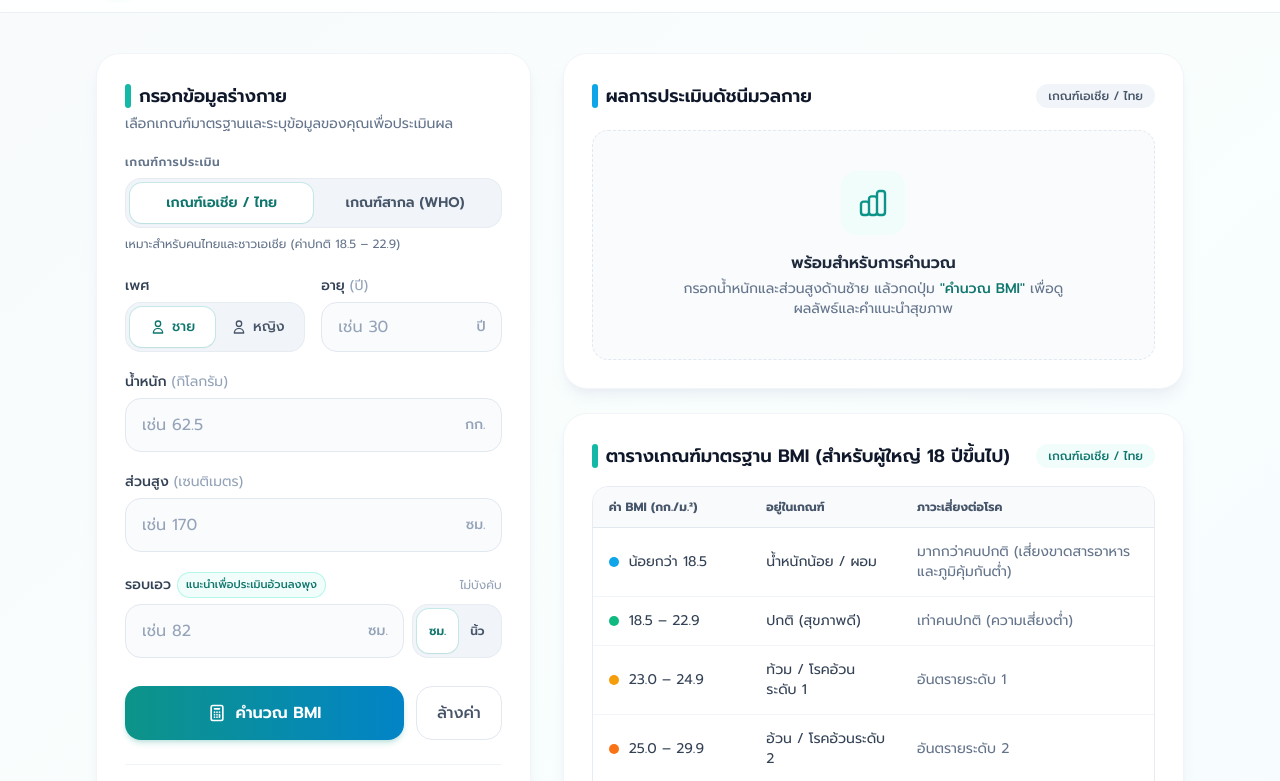
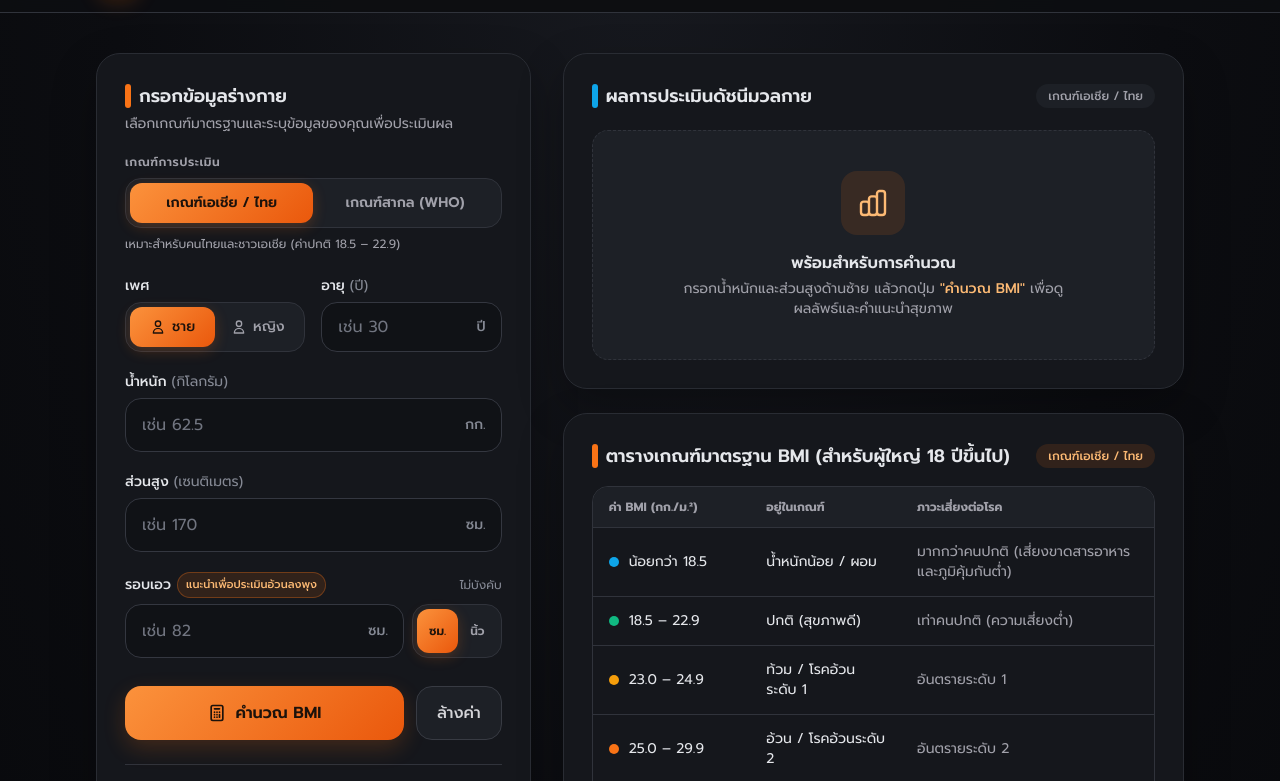
Before and after one commit to TheDevilEver/BMI01, a plain HTML site: page index.html in a window 1280 px wide. Shown: the part 68-849 px from the top of the page. Drawn offline with nearby package versions, Linux system fonts and the light colour scheme.

Commit message:
Add files via upload
second commit

```diff
--- a/index.html
+++ b/index.html
@@ -14,8 +14,218 @@
   <script src="https://cdn.tailwindcss.com"></script>
 
   <style>
+    :root {
+      color-scheme: dark;
+    }
+
     body {
       font-family: 'Prompt', -apple-system, BlinkMacSystemFont, sans-serif;
+      background: radial-gradient(ellipse at top, #17191f 0%, #0c0d11 58%, #08090c 100%) !important;
+      color: #e5e7eb !important;
+    }
+
+    ::selection {
+      background: rgba(249, 115, 22, 0.35);
+      color: #fff7ed;
+    }
+
+    header {
+      background: rgba(13, 14, 18, 0.94) !important;
+      border-color: #292b31 !important;
+    }
+
+    header .bg-gradient-to-br {
+      background: linear-gradient(135deg, #fb923c, #ea580c) !important;
+      box-shadow: 0 8px 20px rgba(249, 115, 22, 0.2) !important;
+    }
+
+    main .rounded-3xl.bg-white {
+      background: #15171c !important;
+      border-color: #292c33 !important;
+      box-shadow: 0 18px 45px rgba(0, 0, 0, 0.26) !important;
+    }
+
+    footer {
+      background: rgba(21, 23, 28, 0.92) !important;
+      border-color: #292c33 !important;
+    }
+
+    body .text-slate-900,
+    body .text-slate-800,
+    body .text-slate-700 {
+      color: #e5e7eb !important;
+    }
+
+    body .text-slate-600,
+    body .text-slate-500 {
+      color: #a1a1aa !important;
+    }
+
+    body .text-slate-400 {
+      color: #858994 !important;
+    }
+
+    body .text-teal-900,
+    body .text-teal-800,
+    body .text-teal-700,
+    body .text-teal-600 {
+      color: #fdba74 !important;
+    }
+
+    body .bg-slate-50,
+    body .bg-slate-50\/70,
+    body .bg-slate-50\/80,
+    body .bg-slate-100 {
+      background-color: #1d2026 !important;
+    }
+
+    body [class*="border-slate-"] {
+      border-color: #30333b !important;
+    }
+
+    body [class*="divide-slate-"] > :not([hidden]) ~ :not([hidden]) {
+      border-color: #30333b !important;
+    }
+
+    body .bg-teal-50,
+    body .bg-teal-50\/70 {
+      background-color: rgba(249, 115, 22, 0.12) !important;
+    }
+
+    body [class*="border-teal-"] {
+      border-color: rgba(249, 115, 22, 0.32) !important;
+    }
+
+    body .bg-teal-500,
+    body .bg-teal-600 {
+      background-color: #f97316 !important;
+    }
+
+    #btnAsia.bg-white,
+    #btnWho.bg-white,
+    #btnWaistCm.bg-white,
+    #btnWaistIn.bg-white,
+    #bmiForm input[type="radio"]:checked + span {
+      background: linear-gradient(135deg, #fb923c, #ea580c) !important;
+      color: #1c120b !important;
+      box-shadow: 0 4px 14px rgba(249, 115, 22, 0.22) !important;
+      --tw-ring-color: rgba(249, 115, 22, 0.4) !important;
+    }
+
+    #bmiForm input[type="number"] {
+      background: #101216 !important;
+      border-color: #343740 !important;
+      color: #f4f4f5 !important;
+    }
+
+    #bmiForm input[type="number"]:focus {
+      background: #111318 !important;
+      border-color: #f97316 !important;
+      box-shadow: 0 0 0 4px rgba(249, 115, 22, 0.16) !important;
+    }
+
+    #bmiForm input[type="number"]::placeholder {
+      color: #717580 !important;
+    }
+
+    #calculateBtn {
+      background: linear-gradient(135deg, #fb923c, #ea580c) !important;
+      color: #1c120b !important;
+      box-shadow: 0 8px 22px rgba(249, 115, 22, 0.2) !important;
+    }
+
+    #calculateBtn:hover {
+      background: linear-gradient(135deg, #fdba74, #f97316) !important;
+      box-shadow: 0 10px 26px rgba(249, 115, 22, 0.28) !important;
+    }
+
+    #resetBtn {
+      background: #1d2026 !important;
+      border-color: #383b43 !important;
+      color: #d4d4d8 !important;
+    }
+
+    #resetBtn:hover {
+      background: #292c33 !important;
+      color: #fff !important;
+    }
+
+    #emptyState,
+    #idealWeightSection > div,
+    #weightActionCard,
+    #resultContent > div.bg-slate-50,
+    #healthAdviceText {
+      border-color: #30333b !important;
+    }
+
+    #waistAnalysisCard {
+      background: #15171c !important;
+      border-color: #30333b !important;
+    }
+
+    #seniorAlertBanner {
+      background: rgba(30, 58, 88, 0.38) !important;
+      border-color: rgba(96, 165, 250, 0.3) !important;
+      color: #dbeafe !important;
+    }
+
+    #seniorAlertBanner h3,
+    #seniorAlertBanner p,
+    #seniorAlertBanner .text-sky-900 {
+      color: #bfdbfe !important;
+    }
+
+    #idealWeightSection > div:first-child {
+      background: rgba(249, 115, 22, 0.1) !important;
+    }
+
+    #weightActionCard {
+      background: rgba(30, 58, 88, 0.28) !important;
+    }
+
+    #weightActionCard .text-sky-900 {
+      color: #bfdbfe !important;
+    }
+
+    #markerValueTag {
+      background: #f97316 !important;
+      color: #1c120b !important;
+    }
+
+    #gaugeMarker .border-t-slate-900 {
+      border-top-color: #f97316 !important;
+    }
+
+    #gaugeBarTrack {
+      background: #282b32 !important;
+      --tw-ring-color: #3a3d45 !important;
+    }
+
+    #tableCriteriaTitle,
+    #headerCriteriaLabel {
+      color: #fdba74 !important;
+    }
+
+    #bmiForm [role="tablist"],
+    #bmiForm [role="radiogroup"],
+    #bmiForm [aria-label="เลือกหน่วยรอบเอว"] {
+      background: #1d2026 !important;
+      border-color: #30333b !important;
+    }
+
+    table thead tr {
+      background: #1d2026 !important;
+    }
+
+    #formAlert {
+      background: rgba(127, 29, 29, 0.25) !important;
+      border-color: rgba(248, 113, 113, 0.35) !important;
+      color: #fecaca !important;
+    }
+
+    #formAlertText,
+    #bmiForm p[id$="Error"] {
+      color: #fecaca !important;
     }
     /* ซ่อนปุ่มลูกศรขึ้น-ลงของ input type="number" เพื่อความสวยงามบนทุกอุปกรณ์ */
     input[type="number"]::-webkit-inner-spin-button,
@@ -28,7 +238,7 @@
     }
   </style>
 </head>
-<body class="min-h-screen bg-gradient-to-br from-slate-50 via-teal-50/40 to-sky-50/60 text-slate-800 antialiased selection:bg-teal-100 selection:text-teal-900">
+<body class="min-h-screen text-slate-100 antialiased">
 
   <!-- ส่วนหัวของแอปพลิเคชัน -->
   <header class="bg-white/85 backdrop-blur-md border-b border-slate-200/70 sticky top-0 z-30">
```
